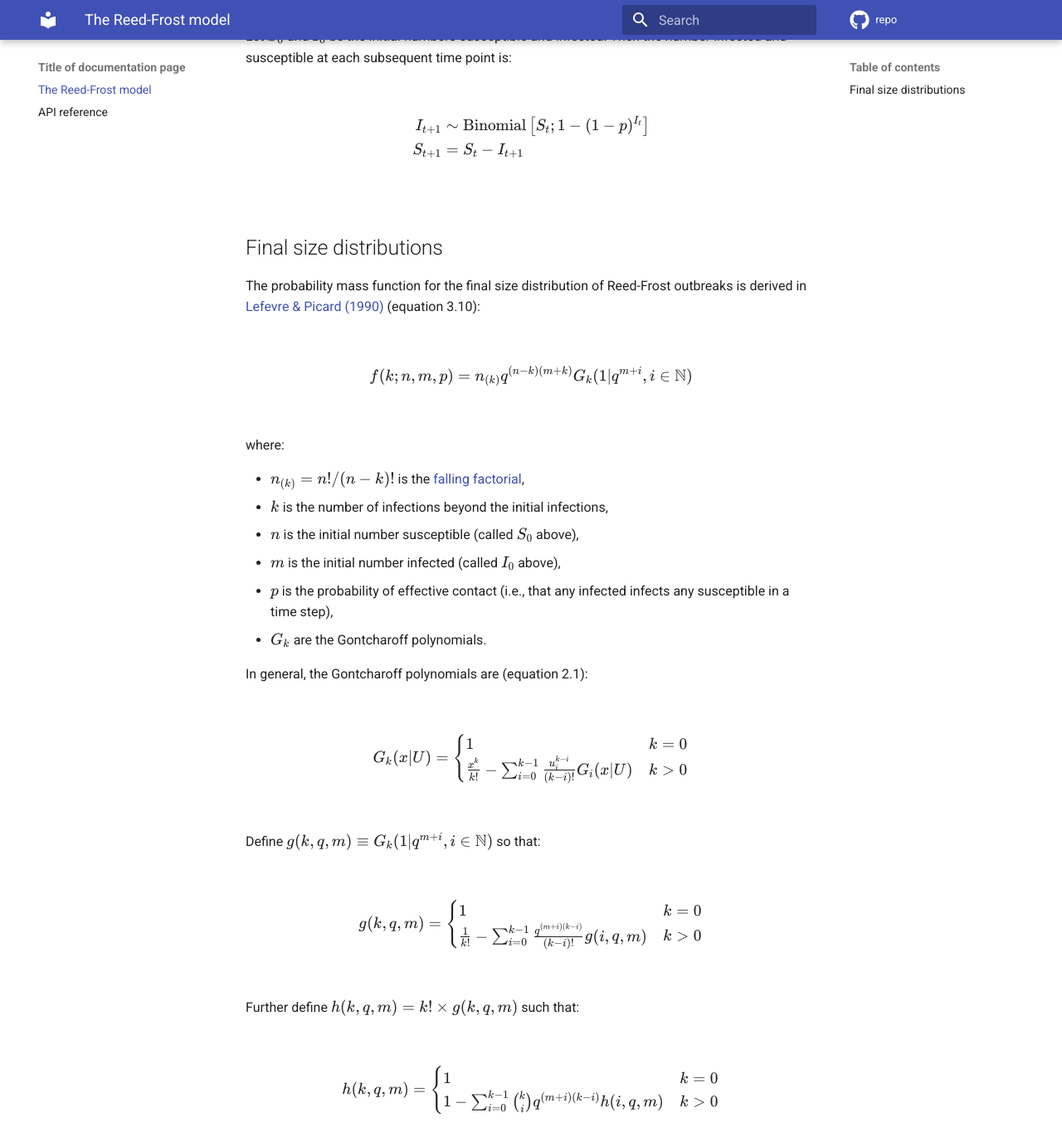
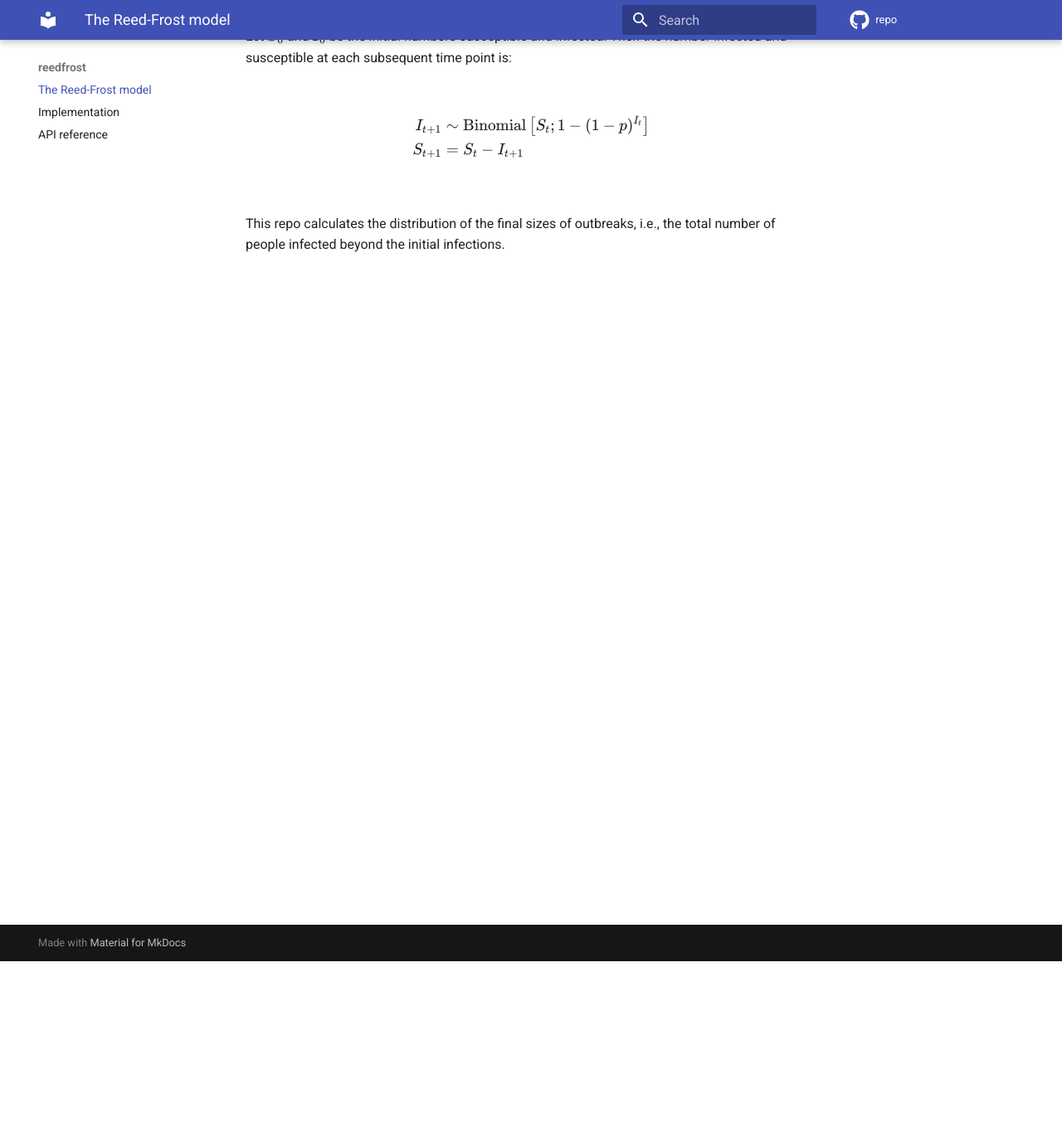
Before and after one commit to CDCgov/reedfrost, an MkDocs documentation site: the page built from docs/index.md, in a window 1280 px wide and 1400 px high, scrolled down 241 px. Shown: the top 1383 px of the window at 83% size. Built offline with MkDocs 1.6.1 and Material for MkDocs 9.7.7, drawn with Linux system fonts in a browser that asks for light colours; comment, search, counter and statistics services are not loaded; some of the changed text lies outside the part shown.

Commit message:
update docs

````diff
--- a/docs/index.md
+++ b/docs/index.md
@@ -11,52 +11,4 @@ S_{t+1} &= S_t - I_{t+1}
 \end{align*}
 ```
 
-## Final size distributions
-
-The probability mass function for the final size distribution of Reed-Frost outbreaks is derived in [Lefevre & Picard (1990)](https://www.doi.org/10.2307/1427595) (equation 3.10):
-
-```math
-f(k; n, m, p) = n_{(k)} q^{(n-k)(m+k)} G_k(1 | q^{m+i}, i \in \mathbb{N})
-```
-
-where:
-
-- $n_{(k)} = n!/(n-k)!$ is the [falling factorial](https://en.wikipedia.org/wiki/Falling_and_rising_factorials),
-- $k$ is the number of infections beyond the initial infections,
-- $n$ is the initial number susceptible (called $S_0$ above),
-- $m$ is the initial number infected (called $I_0$ above),
-- $p$ is the probability of effective contact (i.e., that any infected infects any susceptible in a time step),
-- $G_k$ are the Gontcharoff polynomials.
-
-In general, the Gontcharoff polynomials are (equation 2.1):
-
-```math
-G_k(x | U) = \begin{cases}
-  1 & k = 0 \\
-  \frac{x^k}{k!} - \sum_{i=0}^{k-1} \frac{u_i^{k-i}}{(k-i)!} G_i(x | U) & k > 0
-\end{cases}
-```
-
-Define $g(k, q, m) \equiv G_k(1 | q^{m+i}, i \in \mathbb{N})$ so that:
-
-```math
-g(k, q, m) = \begin{cases}
-  1 & k = 0 \\
-  \frac{1}{k!} - \sum_{i=0}^{k-1} \frac{q^{(m+i)(k-i)}}{(k-i)!} g(i, q, m) & k > 0
-\end{cases}
-```
-
-Further define $h(k, q, m) = k! \times g(k, q, m)$ such that:
-
-```math
-h(k, q, m) = \begin{cases}
-  1 & k = 0 \\
-  1 - \sum_{i=0}^{k-1} \binom{k}{i} q^{(m+i)(k-i)} h(i, q, m) & k > 0
-\end{cases}
-```
-
-and
-
-```math
-f(k; n, m, p) = \binom{n}{k} q^{(n-k)(m+k)} h(k, q, m)
-```
+This repo calculates the distribution of the final sizes of outbreaks, i.e., the total number of people infected beyond the initial infections.
--- a/mkdocs.yaml
+++ b/mkdocs.yaml
@@ -1,11 +1,11 @@
-site_name: Title of documentation page
+site_name: reedfrost
 
 nav:
   - index.md
+  - implementation.md
   - api.md
-  # specify the table of contents structure here
 
-repo_url: https://github.com/cdcent/cfa-mkdocs-template
+repo_url: https://github.com/cdcgov/reedfrost
 repo_name: repo
 
 # advanced configuration ------------------------------------------------------
````
Also changed, not shown: docs/implementation.md (added, +59 -0 lines).
